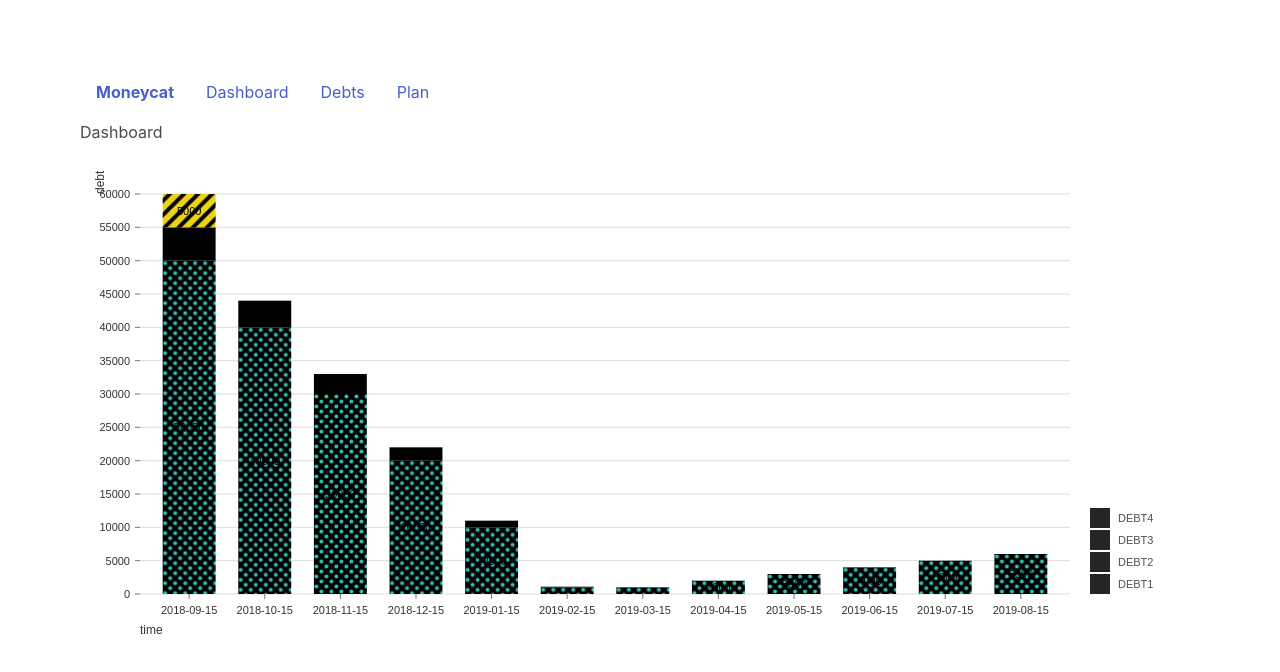
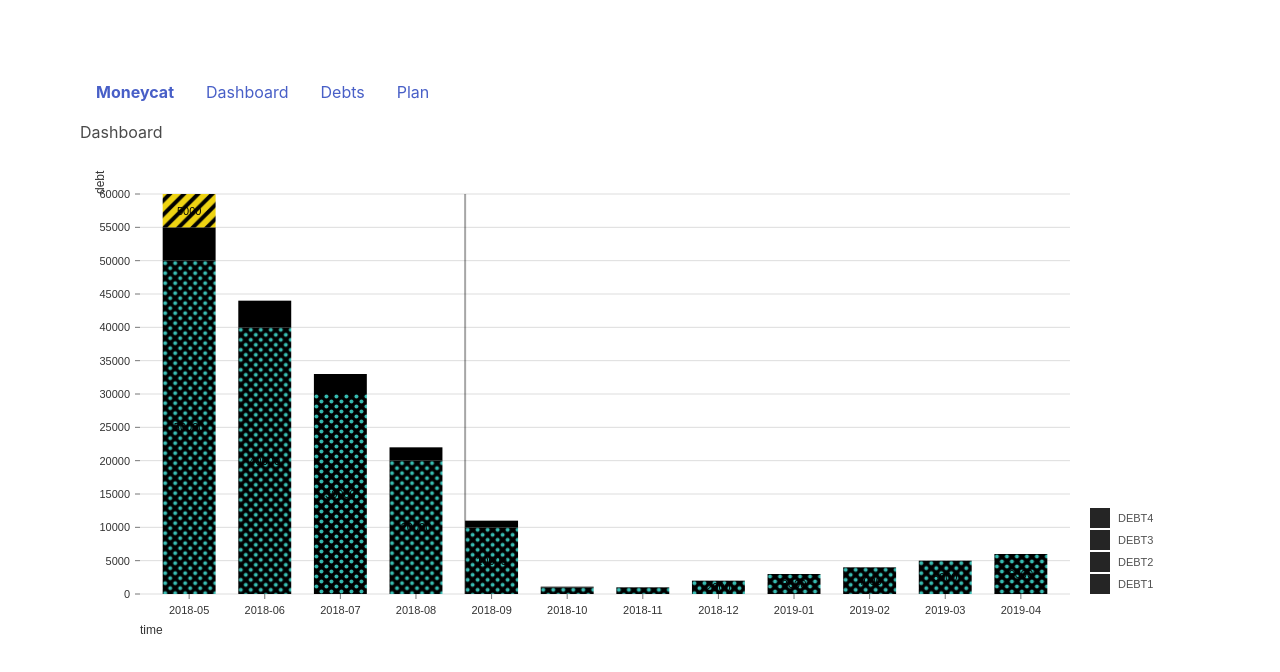
Before and after one commit to nchls/moneycat, a React app: page /reactriot2018-moneycat/ in a window 1280 px wide. Shown: the top 672 px of the page. Built offline with nearby package versions, Linux system fonts and the light colour scheme.

Commit message:
Add now-line to chart

```diff
--- a/src/components/dashboardPage/BarChart.js
+++ b/src/components/dashboardPage/BarChart.js
@@ -20,6 +20,15 @@ const BarChart = ({ data, keys }) => {
                 }
                 : null
     )).filter(i => i);
+    const d = new Date();
+    const year = d.getFullYear();
+    const month = d.getMonth() + 1;
+    const now = `${year}-${month < 10 ? ('0'+month) : month}`
+    const markToday = [{
+        axis: 'x',
+        value: now,
+        lineStyle: {stroke: 'rgba(0, 0, 0, .35)', strokeWidth: 2},
+    }];
     return <ResponsiveBar
         data={data}
         keys={keys}
@@ -30,6 +39,7 @@ const BarChart = ({ data, keys }) => {
             "bottom": 50,
             "left": 60
         }}
+        markers={markToday}
         padding={0.3}
         colors="pastel1"
         colorBy="id"
--- a/src/components/dashboardPage/DashboardPage.js
+++ b/src/components/dashboardPage/DashboardPage.js
@@ -3,7 +3,7 @@ import BarChart from './BarChart';
 import Spinner from '../../primitives/Spinner'
 
 const data = {
-    '2018-09-15': {
+    '2018-05-15': {
         'DEBT1': {
             principalBalance: 50000,
             accruedInterest: 2,
@@ -23,7 +23,7 @@ const data = {
             isManual: true
         },
     },
-    '2018-10-15': {
+    '2018-06-15': {
         'DEBT1': {
             principalBalance: 40000,
             accruedInterest: 2,
@@ -37,7 +37,7 @@ const data = {
             isManual: true
         }
     },
-    '2018-11-15': {
+    '2018-07-15': {
         'DEBT1': {
             principalBalance: 30000,
             accruedInterest: 2,
@@ -51,7 +51,7 @@ const data = {
             isManual: true
         }
     },
-    '2018-12-15': {
+    '2018-08-15': {
         'DEBT1': {
             principalBalance: 20000,
             accruedInterest: 2,
@@ -65,7 +65,7 @@ const data = {
             isManual: true
         }
     },
-    '2019-01-15': {
+    '2018-09-15': {
         'DEBT1': {
             principalBalance: 10000,
             accruedInterest: 2,
@@ -79,7 +79,7 @@ const data = {
             isManual: true
         }
     },
-    '2019-02-15': {
+    '2018-10-15': {
         'DEBT1': {
             principalBalance: 1000,
             accruedInterest: 2,
@@ -93,7 +93,7 @@ const data = {
             isManual: true
         }
     },
-    '2019-03-15': {
+    '2018-11-15': {
         'DEBT4': {
             principalBalance: 1000,
             accruedInterest: 2,
@@ -101,7 +101,7 @@ const data = {
             isManual: true
         },
     },
-    '2019-04-15': {
+    '2018-12-15': {
         'DEBT4': {
             principalBalance: 2000,
             accruedInterest: 2,
@@ -109,7 +109,7 @@ const data = {
             isManual: true
         },
     },
-    '2019-05-15': {
+    '2019-01-15': {
         'DEBT4': {
             principalBalance: 3000,
             accruedInterest: 2,
@@ -117,7 +117,7 @@ const data = {
             isManual: true
         },
     },
-    '2019-06-15': {
+    '2019-02-15': {
         'DEBT4': {
             principalBalance: 4000,
             accruedInterest: 2,
@@ -125,7 +125,7 @@ const data = {
             isManual: true
         },
     },
-    '2019-07-15': {
+    '2019-03-15': {
         'DEBT4': {
             principalBalance: 5000,
             accruedInterest: 2,
@@ -133,7 +133,7 @@ const data = {
             isManual: true
         },
     },
-    '2019-08-15': {
+    '2019-04-15': {
         'DEBT4': {
             principalBalance: 6000,
             accruedInterest: 2,
@@ -150,8 +150,9 @@ const DashboardPage = props => {
         const debts = {};
         Object.keys(data[t]).forEach(d => allDebts[d] = true);
         Object.keys(data[t]).forEach(d => debts[d] = data[t][d].principalBalance);
+        const dateParts = t.match(/(\d{4})-(\d{2})-(\d{2})/);
         return {
-            time: t,
+            time: `${dateParts[1]}-${dateParts[2]}`,
             ...debts
         };
     });
```
